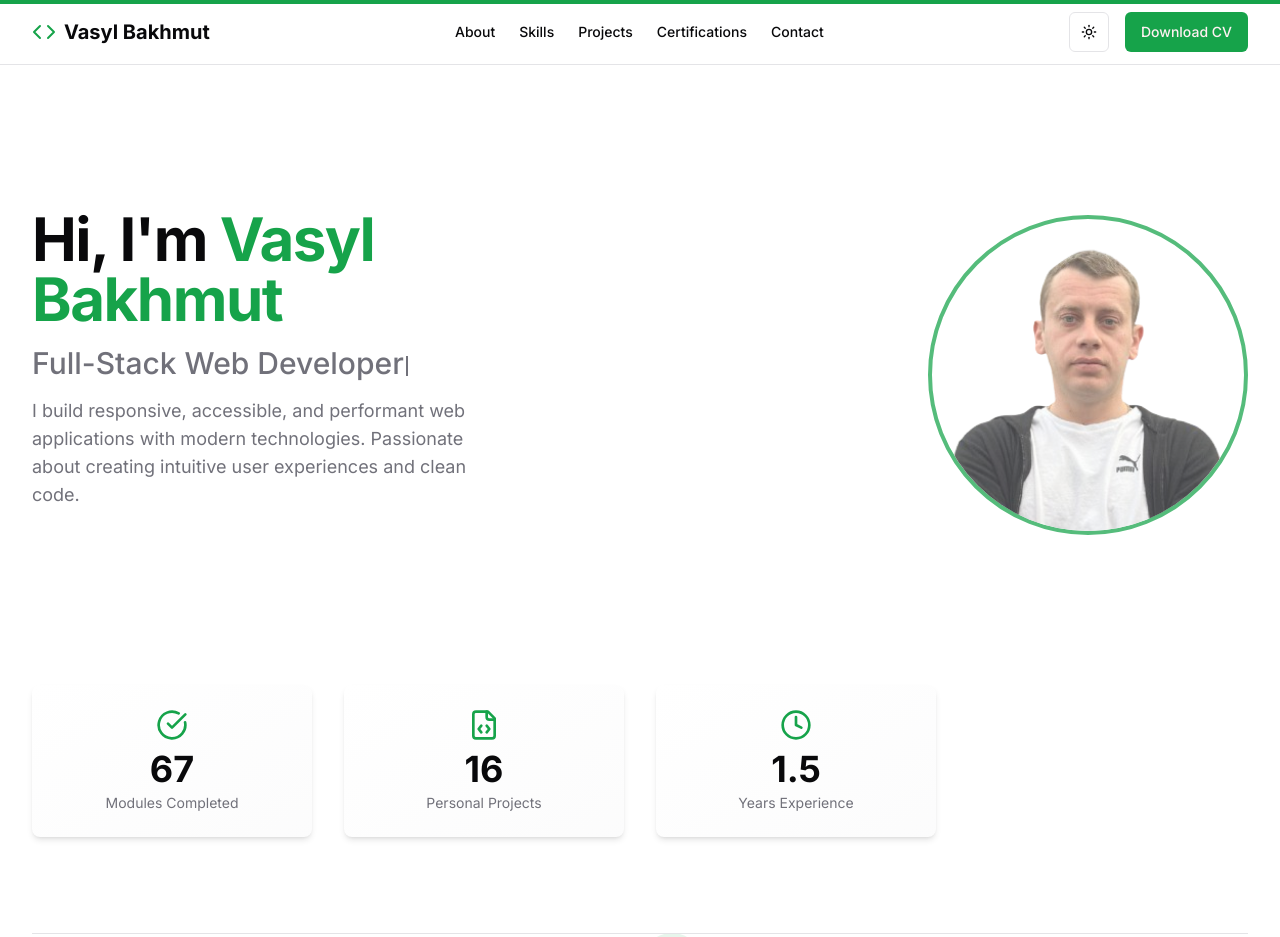
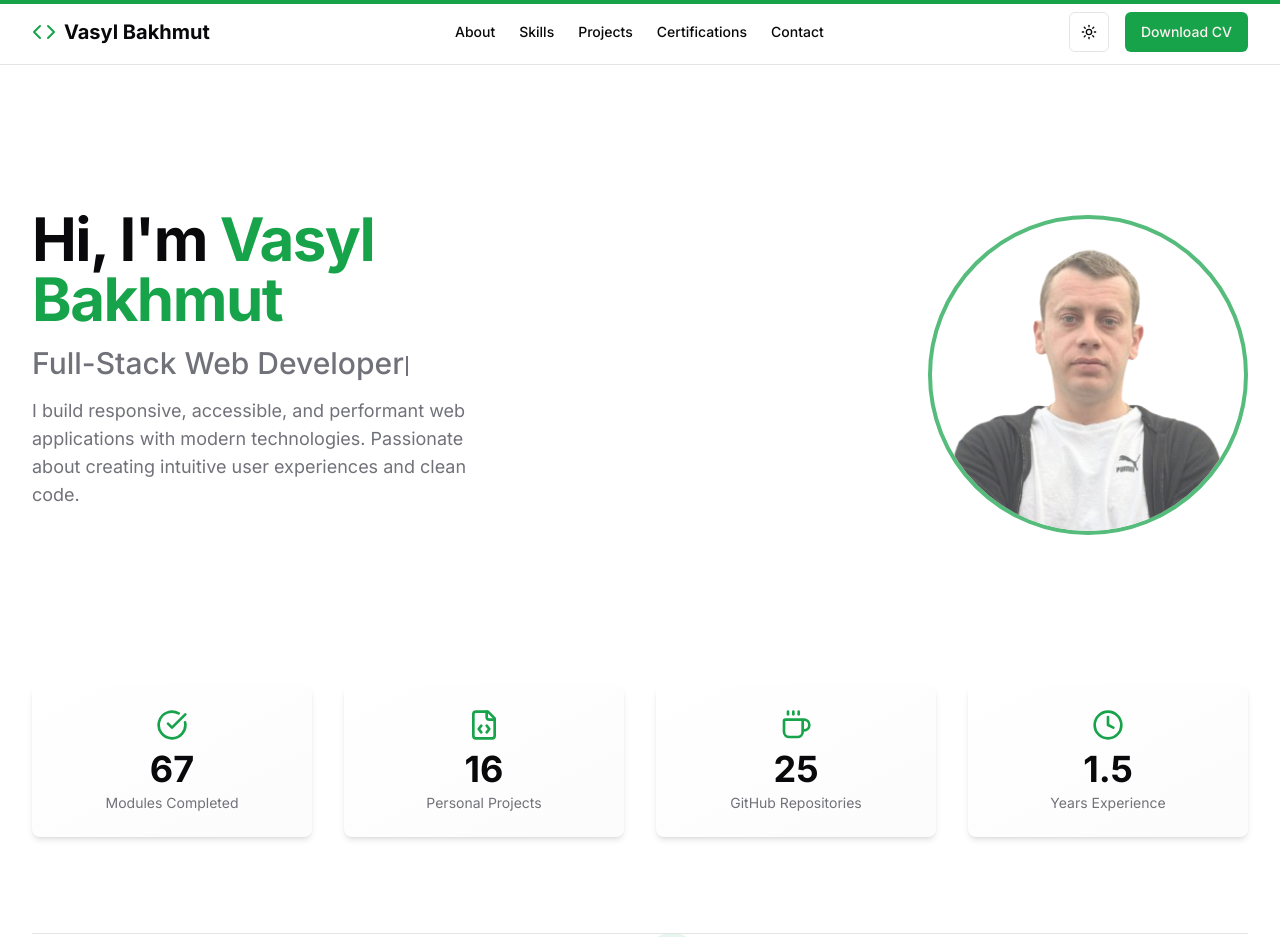
Before and after one commit to VasBakhmut/myportfolio, a Next.js app: page / in a window 1280 px wide. Shown: the top 937 px of the page. Built offline with nearby package versions, Linux system fonts and the light colour scheme.

Commit message:
Second commit fix card

```diff
--- a/components/Sections/Stats.tsx
+++ b/components/Sections/Stats.tsx
@@ -20,11 +20,11 @@ function Stats() {
 						value: 16,
 						label: 'Personal Projects',
 					},
-					// {
-					// 	icon: <Coffee className='h-8 w-8 text-primary' />,
-					// 	value: 730,
-					// 	label: 'Coffee Cups',
-					// },
+					{
+						icon: <Coffee className='h-8 w-8 text-primary' />,
+						value: 25,
+						label: 'GitHub Repositories',
+					},
 					{
 						icon: <Clock className='h-8 w-8 text-primary' />,
 						value: 1.5,
```
